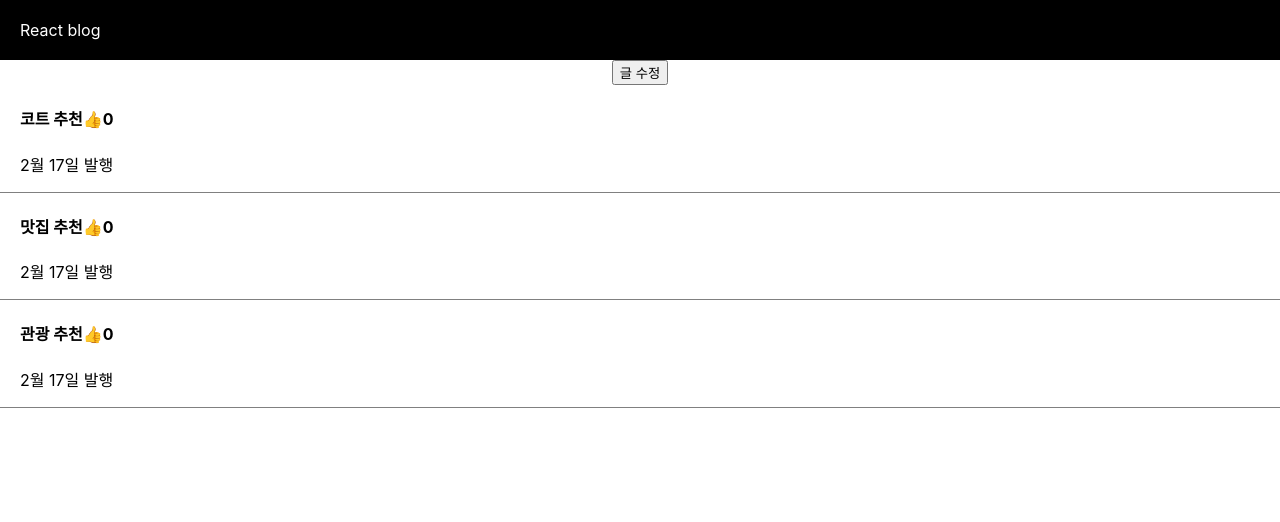
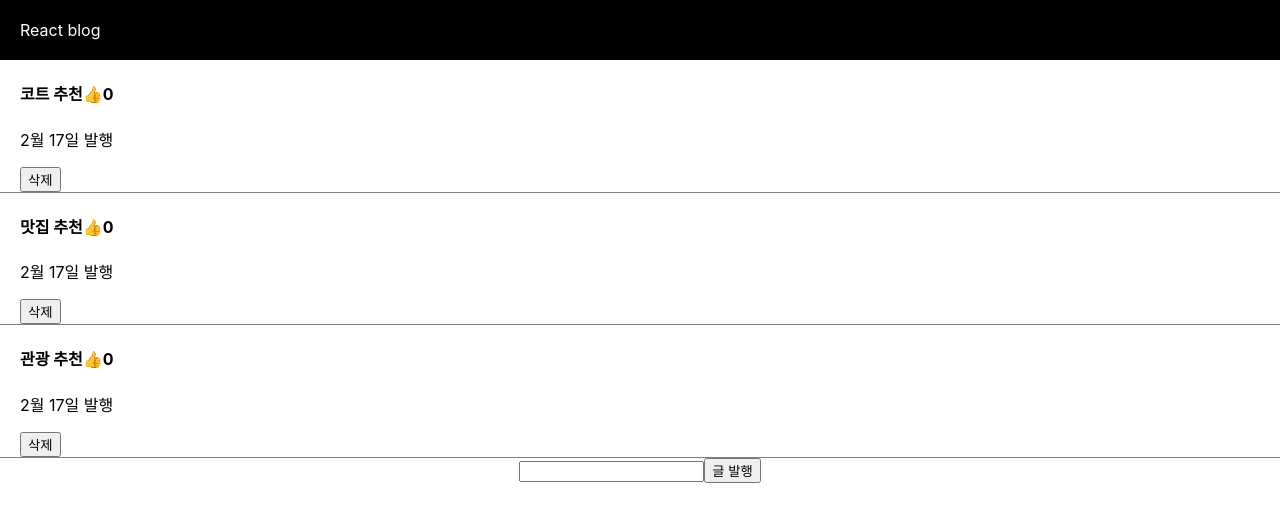
Before and after one commit to chanbin213/React, a React (Create React App) app in the folder blog/: page / in a window 1280 px wide. Shown: the top 522 px of the page. Built offline with nearby package versions, Linux system fonts and the light colour scheme.

Commit message:
React input을 활용하여 블로그 글 추가와 삭제 기능 만들기

```diff
--- a/blog/src/App.js
+++ b/blog/src/App.js
@@ -11,42 +11,40 @@ function App(){
   let [좋아요,좋아요늘리기] = useState(0);
   let [modal, setmodal] = useState(false);
   let [title, settitle] = useState(0);
+  let [input, setinput] = useState('');
 
   return (
     <div className="App">
       <div className="black-nav">
         <div>React blog</div>
       </div>
-      <button onClick={()=>{
-        let copy = [...글제목];
-        copy[0] ='후드티 추천'
-        글제목변경(copy);
-      }}>글 수정</button>
-
-      {/* <div className="list">
-        <h4>{글제목[0]} <span onClick={() => {좋아요늘리기(좋아요+1)}}>👍</span> {좋아요} </h4>
-        <p>2월 17일 발행</p>
-      </div>
-      <div className="list">
-        <h4>{글제목[1]}</h4>
-        <p>2월 17일 발행</p>
-      </div>
-      <div className="list">
-        <h4 onClick={()=>{ setmodal(true) }}>{글제목[2]}</h4>
-        <p>2월 17일 발행</p>
-      </div> */}
 
       {
         글제목.map(function(a, i){
           return(
             <div className="list" key={i}>
               <h4 onClick={()=>{ setmodal(true);settitle(i) }}>{ 글제목[i] }
-              <span onClick={() => {좋아요늘리기(좋아요+1)}}>👍</span>{좋아요}</h4>
+              <span onClick={(e) => {e.stopPropagation(); 좋아요늘리기(좋아요+1)}}>👍</span>{좋아요}</h4>
               <p>2월 17일 발행</p>
+              <button onClick={()=>{
+                let copy = [...글제목];
+                copy.splice(i, 1);
+                글제목변경(copy);
+              }}>삭제</button>
             </div>
           )
         })
       }
+
+      <input onChange={(e)=>{
+        setinput(e.target.value)
+        }}></input>
+
+      <button onClick={()=> {
+        let copy = [...글제목];
+        copy.unshift(input)
+        글제목변경(copy)
+        }}>글 발행</button>
 
       {
         modal == true ? <Modal color ={'gray'} 글제목 = {글제목} 글제목변경 ={글제목변경} title = {title}/> : null
```
